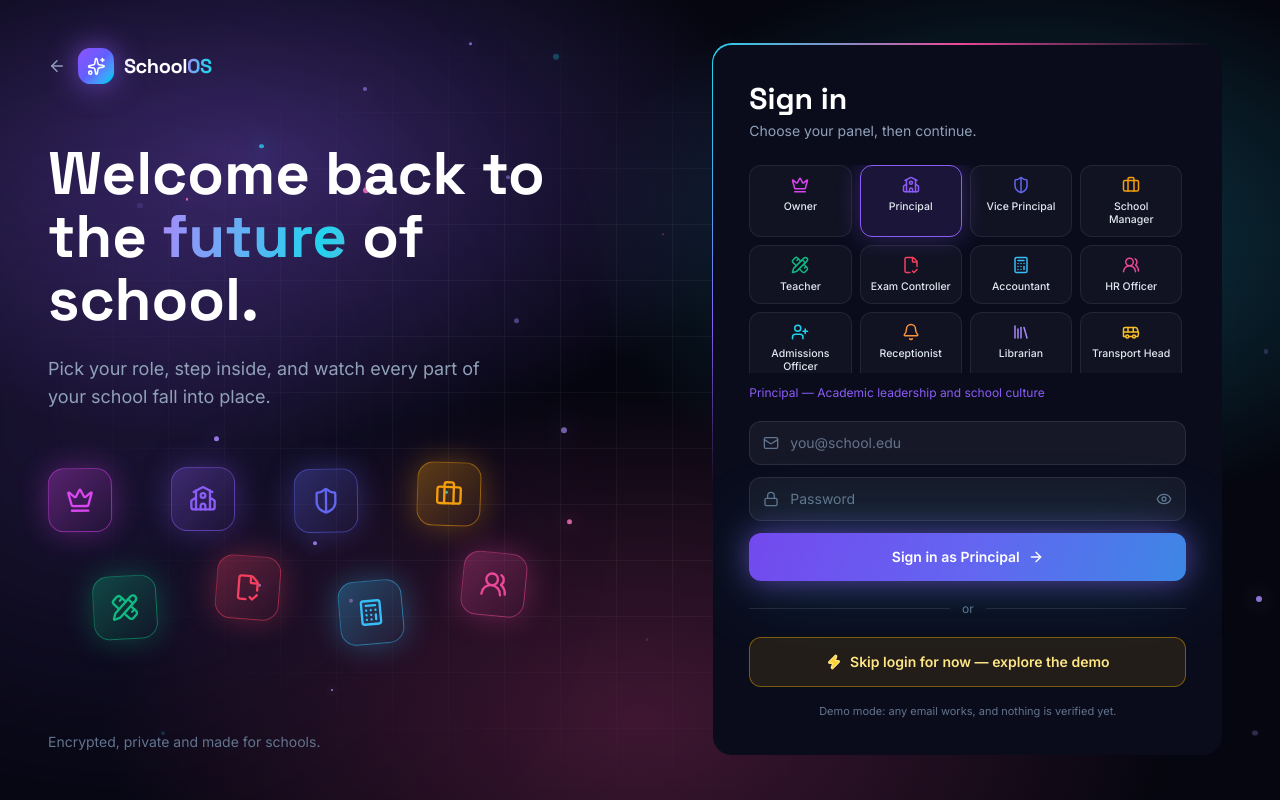
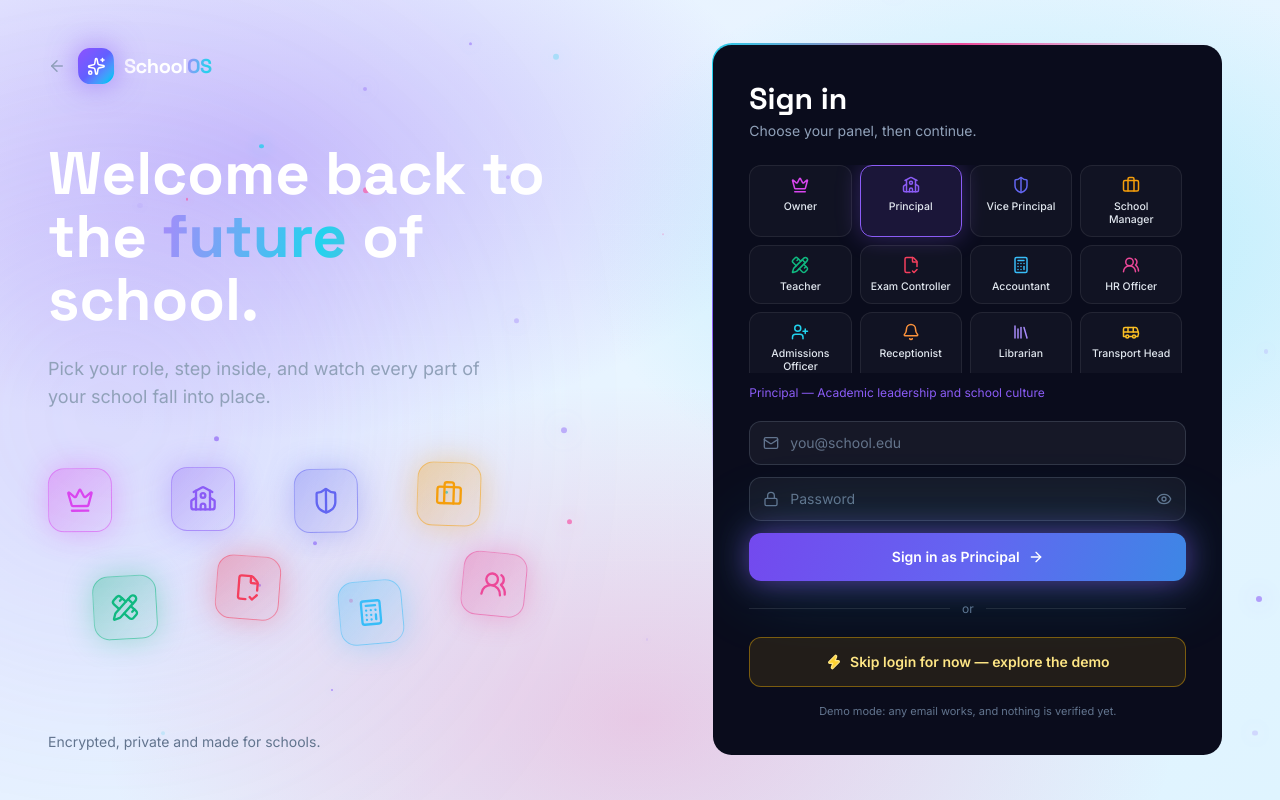
Before and after one commit to techstudio-88/SchoolOS, a Next.js app: page /login in a window 1280 px wide. Built offline with nearby package versions, Linux system fonts and the light colour scheme.

Commit message:
Introduce soft lavender-blue light workspace theme

```diff
--- a/src/app/globals.css
+++ b/src/app/globals.css
@@ -1,10 +1,10 @@
 @import "tailwindcss";
 
 :root {
-  --bg: #05060f;
-  --bg2: #0a0c1c;
-  --card: rgba(255, 255, 255, 0.04);
-  --border: rgba(255, 255, 255, 0.09);
+  --bg: #eef4ff;
+  --bg2: #e6efff;
+  --card: rgba(255, 255, 255, 0.78);
+  --border: rgba(148, 163, 184, 0.22);
   --violet: #8b5cf6;
   --cyan: #22d3ee;
   --pink: #ec4899;
@@ -29,12 +29,12 @@
 
 html {
   scroll-behavior: smooth;
-  color-scheme: dark;
+  color-scheme: light;
 }
 
 body {
-  background: var(--bg);
-  color: #e8eaf6;
+  background: linear-gradient(135deg, #eaf0ff 0%, #e8f5ff 48%, #dff4ff 100%);
+  color: #17233d;
   font-family: var(--font-sans);
   -webkit-font-smoothing: antialiased;
   overflow-x: hidden;
@@ -257,3 +257,47 @@ select.input option {
     scroll-behavior: auto !important;
   }
 }
+
+
+/* SchoolOS light workspace — soft lavender/blue glass interface */
+.schoolos-app { color: #17233d; }
+.schoolos-app .schoolos-sidebar { background: rgba(255,255,255,.88) !important; border-color: #dce5f3 !important; box-shadow: 10px 0 40px rgba(71,95,140,.06); }
+.schoolos-app .schoolos-topbar { background: rgba(248,251,255,.88) !important; border-color: #dce5f3 !important; }
+.schoolos-app .schoolos-mobile-nav { background: rgba(255,255,255,.96) !important; border-color: #dce5f3 !important; }
+.schoolos-app .schoolos-main { color: #17233d; }
+.schoolos-app .schoolos-sidebar input { background:#f4f7fd !important; border-color:#e1e8f3 !important; color:#334155 !important; }
+.schoolos-app .schoolos-sidebar input::placeholder { color:#94a3b8 !important; }
+.schoolos-app .schoolos-sidebar .text-white,
+.schoolos-app .schoolos-topbar .text-white { color:#1e293b !important; }
+.schoolos-app .schoolos-sidebar .text-slate-300,
+.schoolos-app .schoolos-topbar .text-slate-300 { color:#475569 !important; }
+.schoolos-app .schoolos-sidebar .text-slate-400,
+.schoolos-app .schoolos-topbar .text-slate-400 { color:#64748b !important; }
+.schoolos-app .schoolos-sidebar .text-slate-500,
+.schoolos-app .schoolos-topbar .text-slate-500 { color:#7c8ba3 !important; }
+.schoolos-app .schoolos-sidebar [class*="hover:bg-white"]:hover,
+.schoolos-app .schoolos-topbar [class*="hover:bg-white"]:hover { background:rgba(99,124,170,.09) !important; }
+.schoolos-app .schoolos-topbar .glass { background:#fff !important; border:1px solid #e2eaf5 !important; box-shadow:0 4px 16px rgba(54,82,130,.05); }
+.schoolos-overview { color:#1e293b; }
+.schoolos-overview .text-white { color:#1e293b !important; }
+.schoolos-overview .text-slate-300 { color:#52627b !important; }
+.schoolos-overview .text-slate-400 { color:#64748b !important; }
+.schoolos-overview .text-slate-500 { color:#8290a6 !important; }
+.schoolos-overview [class*="border-white"] { border-color:#e2eaf5 !important; }
+.schoolos-overview [class*="bg-white/"] { background:rgba(255,255,255,.76) !important; }
+.schoolos-overview .schoolos-hero { background:linear-gradient(115deg,#fff 0%,#f0f4ff 55%,#e3f6ff 100%) !important; border:1px solid #e1e9f6 !important; box-shadow:0 20px 60px rgba(93,119,170,.12) !important; }
+.schoolos-overview .schoolos-panel { background:rgba(255,255,255,.84) !important; border:1px solid #e3eaf5 !important; box-shadow:0 8px 28px rgba(79,102,148,.07); }
+.schoolos-overview .schoolos-stat { background:#fff !important; border:1px solid #e7edf6 !important; box-shadow:0 6px 20px rgba(70,94,140,.05); }
+.schoolos-feature { color:#1e293b; }
+.schoolos-feature .text-white { color:#1e293b !important; }
+.schoolos-feature .text-slate-300 { color:#52627b !important; }
+.schoolos-feature .text-slate-400 { color:#64748b !important; }
+.schoolos-feature .text-slate-500 { color:#8290a6 !important; }
+.schoolos-feature [class*="border-white"] { border-color:#e2eaf5 !important; }
+.schoolos-feature [class*="bg-[#"] { background:#fff !important; }
+.schoolos-feature [class*="bg-white/"] { background:#f7f9fd !important; }
+.schoolos-feature .input { background:#fff !important; color:#1e293b !important; border-color:#dce5f1 !important; }
+.schoolos-feature .input::placeholder { color:#94a3b8 !important; }
+@media (max-width: 1023px) {
+  .schoolos-app .schoolos-sidebar { box-shadow:18px 0 50px rgba(44,66,110,.15); }
+}
```
